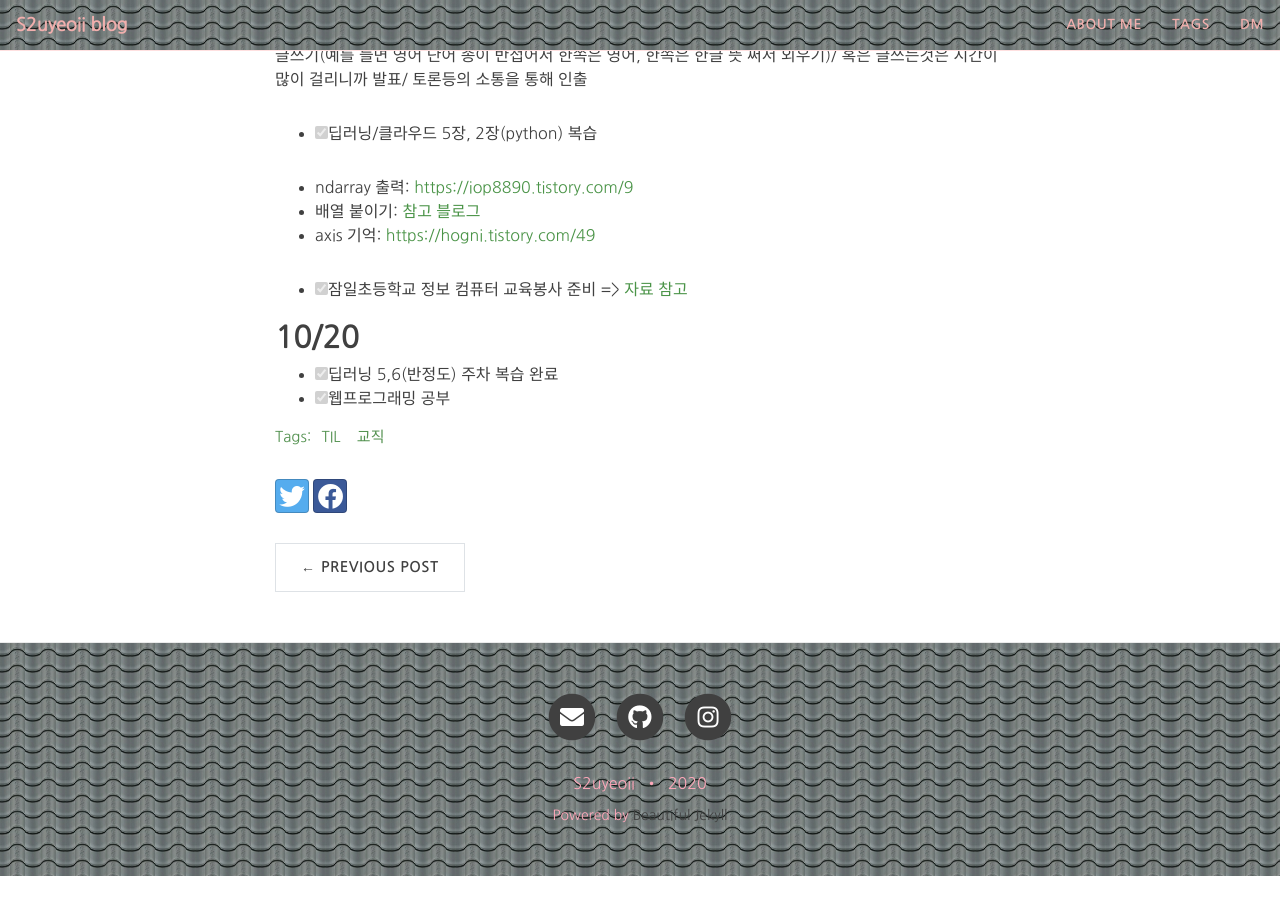
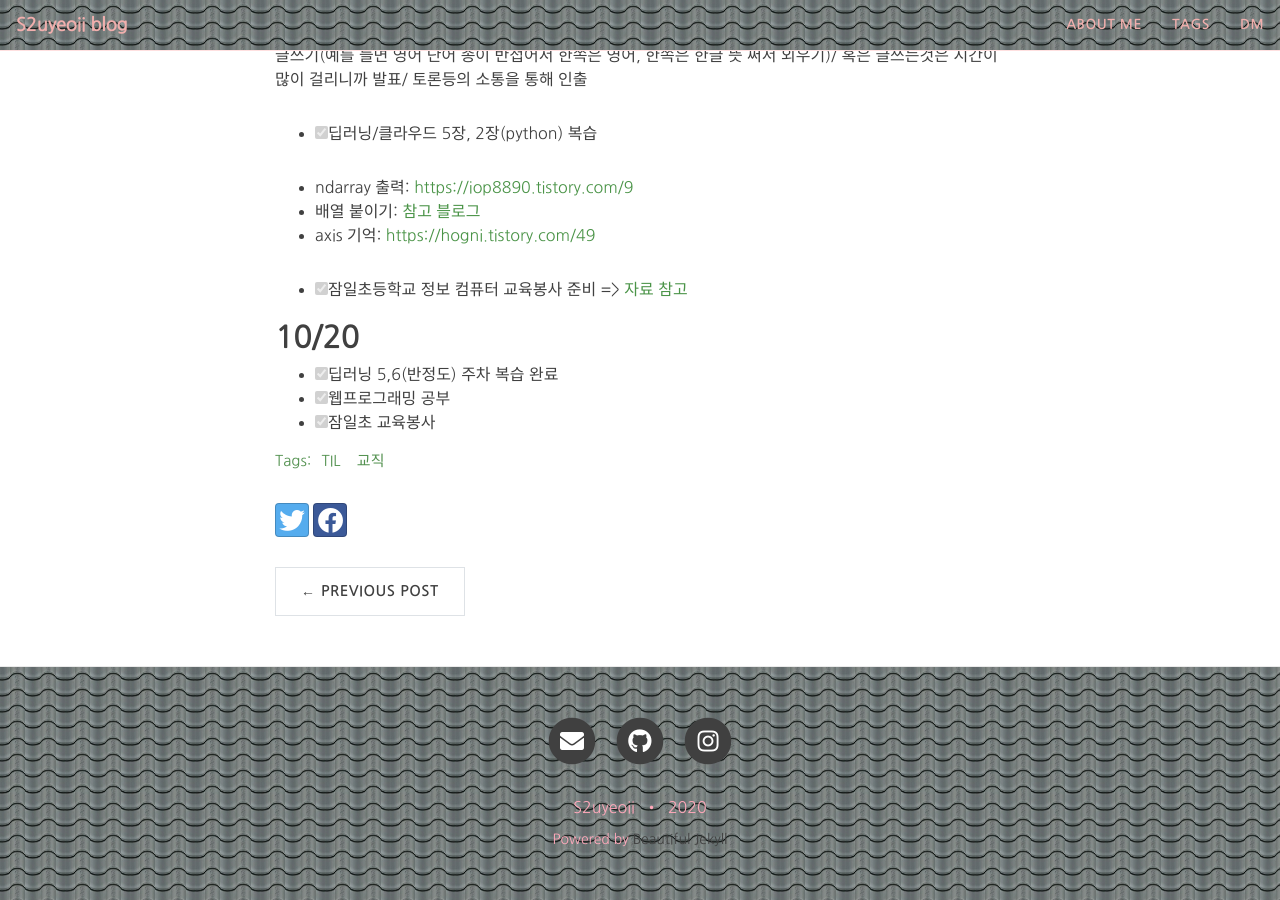
Before and after one commit to yeoneed/yeoneed.github.io, a Jekyll site: the page built from _posts/2020-10-19-10월 넷째주.md, in a window 1280 px wide and 900 px high, scrolled down 616 px. Built offline with Jekyll 4.4.1, drawn with Linux system fonts in a browser that asks for light colours; nearby versions of some CDN libraries; before the commit the page ends 1492 px from its top, so only the background shows below that.

Commit message:
Update 2020-10-19-10월 넷째주.md

```diff
--- a/_posts/2020-10-19-10월 넷째주.md
+++ b/_posts/2020-10-19-10월 넷째주.md
@@ -37,3 +37,4 @@ published: true
 ## 10/20
 - [x] 딥러닝 5,6(반정도) 주차 복습 완료
 - [x] 웹프로그래밍 공부
+- [x] 잠일초 교육봉사
```
